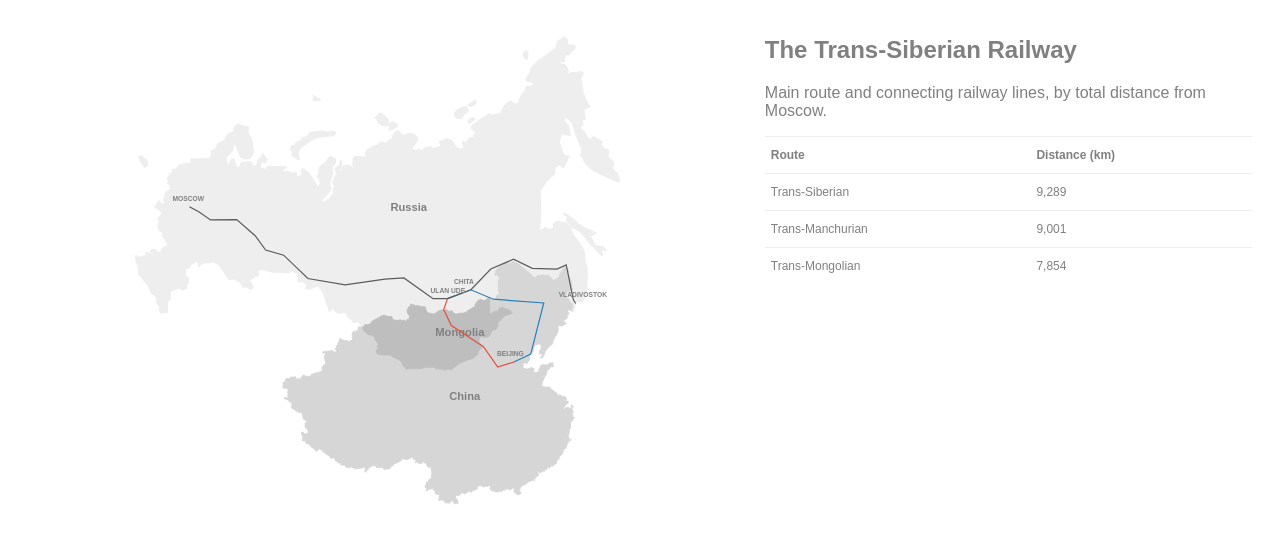
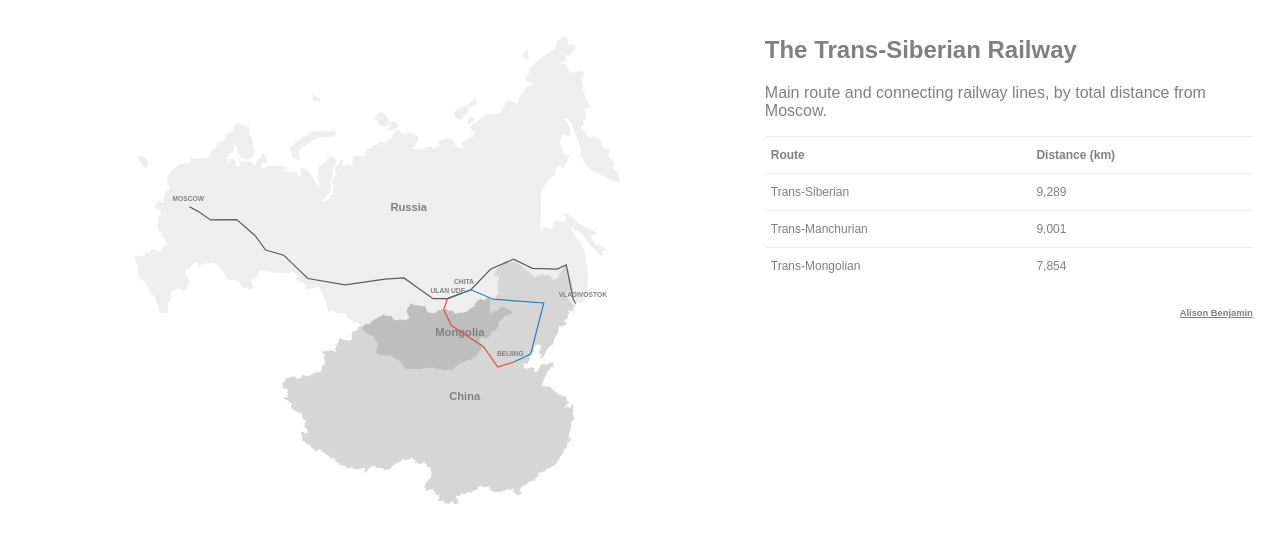
Before and after one commit to radiocontrolled/transsib, a plain HTML site: page index.html in a window 1280 px wide. Drawn offline with Linux system fonts and the light colour scheme.

Commit message:
add blog link

```diff
--- a/css/style.css
+++ b/css/style.css
@@ -115,6 +115,17 @@ circle.transmongolian{
 	fill: #e74c3c;
 }
 
+footer{
+	float: right;
+	padding-top: 2em;
+	padding-right: 1em;
+	font-size: 70%;
+}
+footer a{
+	color: #808080;
+
+	font-weight: bold;
+}
 
 .highlight{
 	stroke-width: 3px!important;
--- a/index.html
+++ b/index.html
@@ -15,6 +15,9 @@
 		<h2>The Trans-Siberian Railway</h2>
 		<p>Main route and connecting railway lines, by total distance from Moscow.</p>
 	</div>
+	<footer>
+		<small><a href="http://benj.info">Alison Benjamin</a> </small>
+	</footer>
 
 </body>
 <script src="js/queue.min.js"></script>
```
